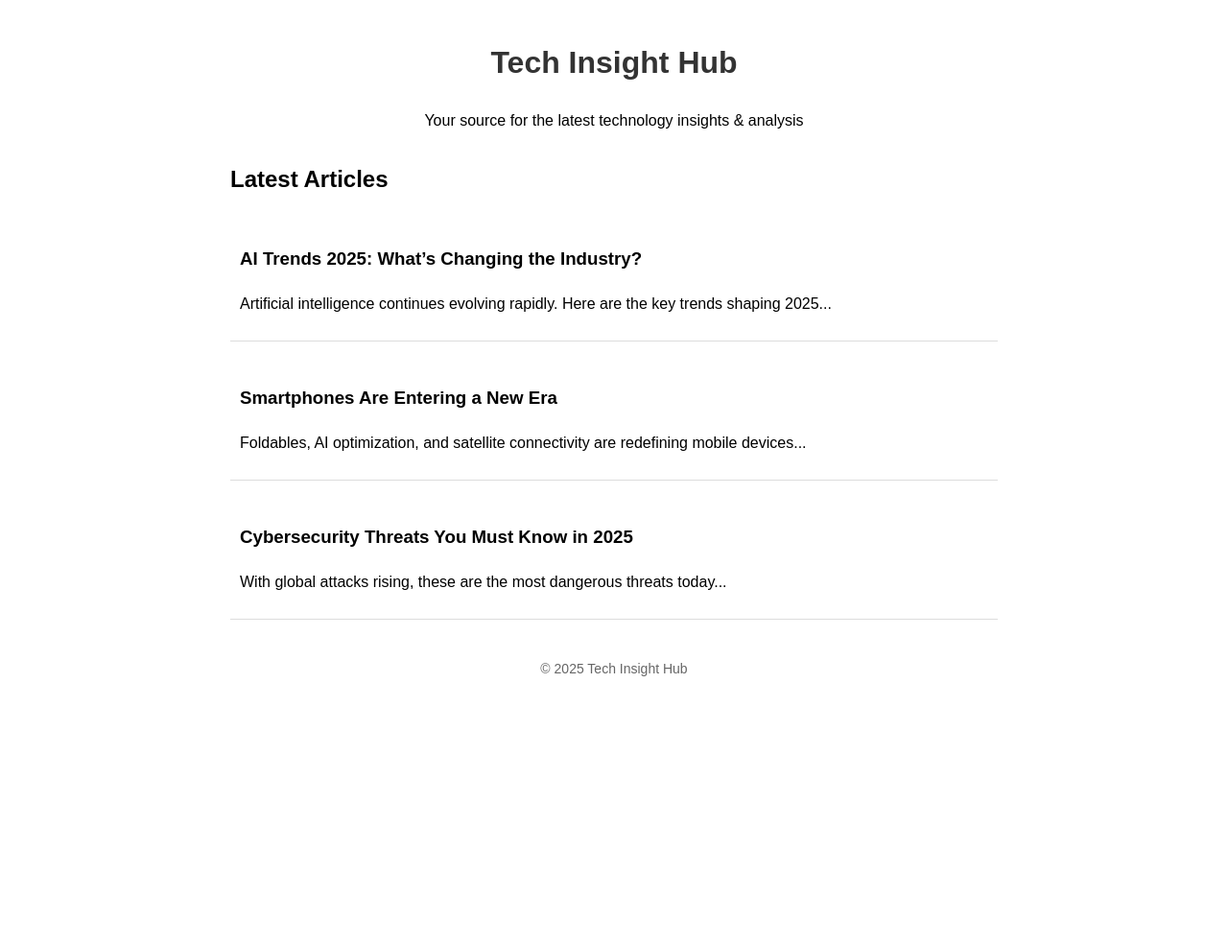
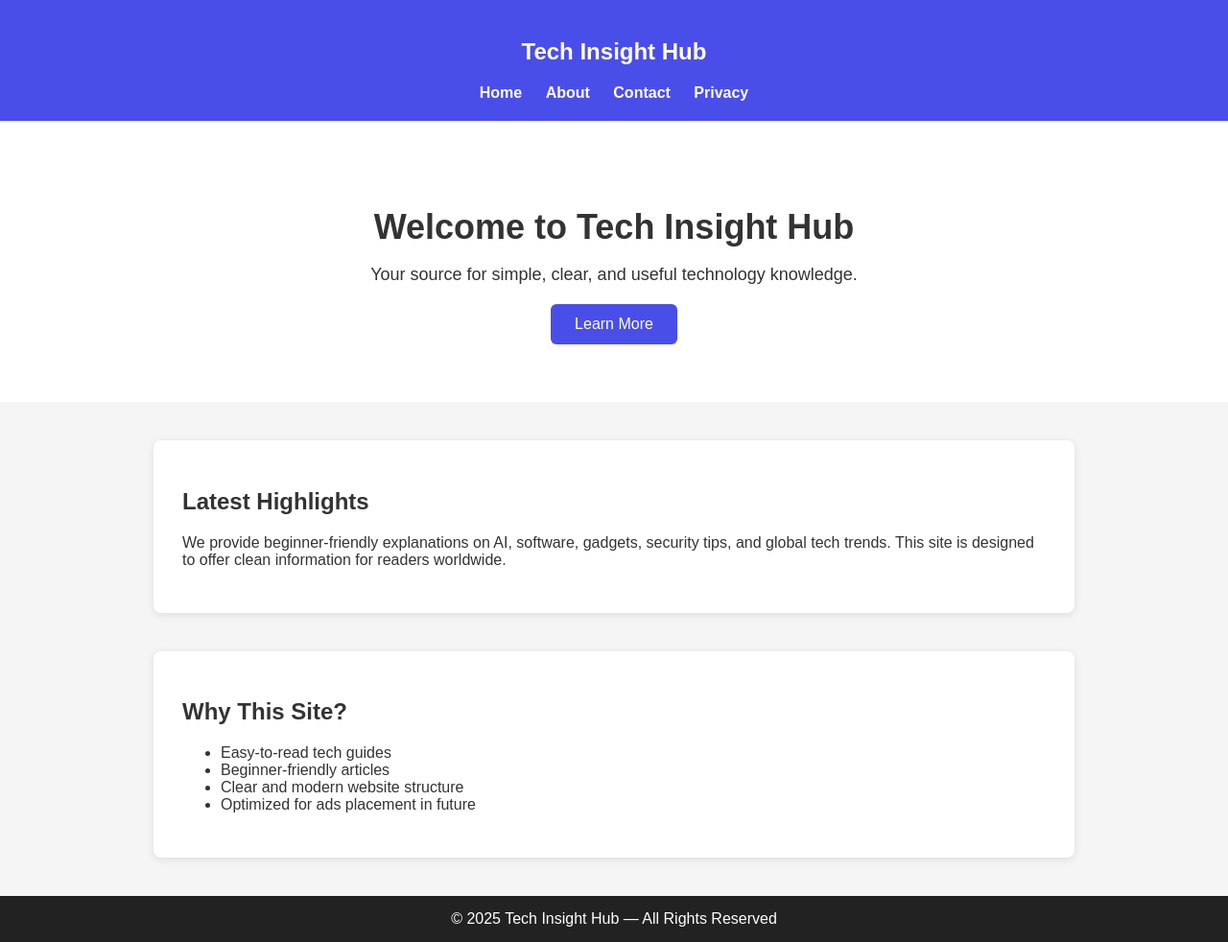
Before and after one commit to czchengzhi6-labshr/tech-insight-hub, a plain HTML site: page index.html in a window 1280 px wide. Shown: the whole page at 96% size. Before the commit the page ends 800 px from the top, so only its background shows below. Drawn offline with Linux system fonts and the light colour scheme.

Commit message:
Update index.html

```diff
--- a/index.html
+++ b/index.html
@@ -4,47 +4,99 @@
     <meta charset="UTF-8" />
     <meta name="viewport" content="width=device-width, initial-scale=1.0" />
     <title>Tech Insight Hub</title>
-
-    <meta name="description" content="Tech Insight Hub provides technology news, analysis, insights and tutorials covering AI, hardware, software, cybersecurity, and innovation." />
-
     <style>
-        body { font-family: Arial, sans-serif; margin: 40px; line-height: 1.6; }
-        header { text-align: center; margin-bottom: 30px; }
-        h1 { color: #333; }
-        .container { max-width: 800px; margin: auto; }
-        .article { padding: 10px; border-bottom: 1px solid #ddd; margin-bottom: 15px; }
-        footer { text-align: center; margin-top: 40px; font-size: 14px; color: #666; }
+        body {
+            margin: 0;
+            font-family: Arial, sans-serif;
+            background: #f5f5f5;
+            color: #333;
+        }
+        header {
+            background: #4a4ee8;
+            color: white;
+            padding: 20px;
+            text-align: center;
+        }
+        nav a {
+            color: white;
+            margin: 0 10px;
+            text-decoration: none;
+            font-weight: bold;
+        }
+        .hero {
+            background: #ffffff;
+            padding: 60px 20px;
+            text-align: center;
+        }
+        .hero h1 {
+            font-size: 36px;
+            margin-bottom: 10px;
+        }
+        .hero p {
+            font-size: 18px;
+            margin-bottom: 20px;
+        }
+        .btn {
+            display: inline-block;
+            padding: 12px 25px;
+            background: #4a4ee8;
+            color: white;
+            border-radius: 6px;
+            text-decoration: none;
+            font-size: 16px;
+        }
+        .content-section {
+            max-width: 900px;
+            margin: 40px auto;
+            background: white;
+            padding: 30px;
+            border-radius: 8px;
+            box-shadow: 0 2px 8px rgba(0,0,0,0.1);
+        }
+        footer {
+            background: #222;
+            color: white;
+            text-align: center;
+            padding: 15px 0;
+            margin-top: 40px;
+        }
     </style>
 </head>
-
 <body>
 
 <header>
-    <h1>Tech Insight Hub</h1>
-    <p>Your source for the latest technology insights & analysis</p>
+    <h2>Tech Insight Hub</h2>
+    <nav>
+        <a href="index.html">Home</a>
+        <a href="about.html">About</a>
+        <a href="contact.html">Contact</a>
+        <a href="privacy.html">Privacy</a>
+    </nav>
 </header>
 
-<div class="container">
-    <h2>Latest Articles</h2>
+<section class="hero">
+    <h1>Welcome to Tech Insight Hub</h1>
+    <p>Your source for simple, clear, and useful technology knowledge.</p>
+    <a class="btn" href="about.html">Learn More</a>
+</section>
 
-    <div class="article">
-        <h3>AI Trends 2025: What’s Changing the Industry?</h3>
-        <p>Artificial intelligence continues evolving rapidly. Here are the key trends shaping 2025...</p>
-    </div>
+<section class="content-section">
+    <h2>Latest Highlights</h2>
+    <p>We provide beginner‑friendly explanations on AI, software, gadgets, security tips, and global tech trends. This site is designed to offer clean information for readers worldwide.</p>
+</section>
 
-    <div class="article">
-        <h3>Smartphones Are Entering a New Era</h3>
-        <p>Foldables, AI optimization, and satellite connectivity are redefining mobile devices...</p>
-    </div>
-
-    <div class="article">
-        <h3>Cybersecurity Threats You Must Know in 2025</h3>
-        <p>With global attacks rising, these are the most dangerous threats today...</p>
-    </div>
-</div>
+<section class="content-section">
+    <h2>Why This Site?</h2>
+    <ul>
+        <li>Easy‑to‑read tech guides</li>
+        <li>Beginner‑friendly articles</li>
+        <li>Clear and modern website structure</li>
+        <li>Optimized for ads placement in future</li>
+    </ul>
+</section>
 
 <footer>
-    <p>© 2025 Tech Insight Hub</p>
+    © 2025 Tech Insight Hub — All Rights Reserved
 </footer>
 
 </body>
```
